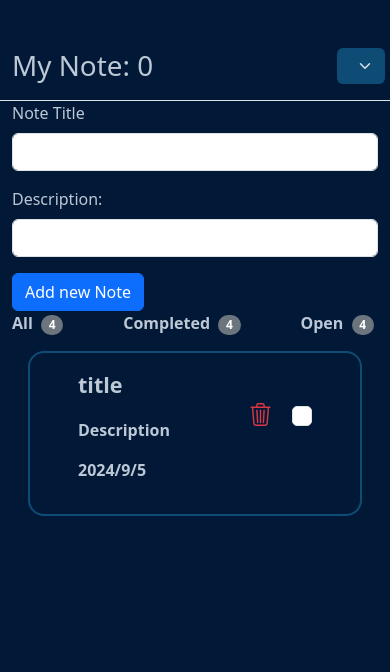
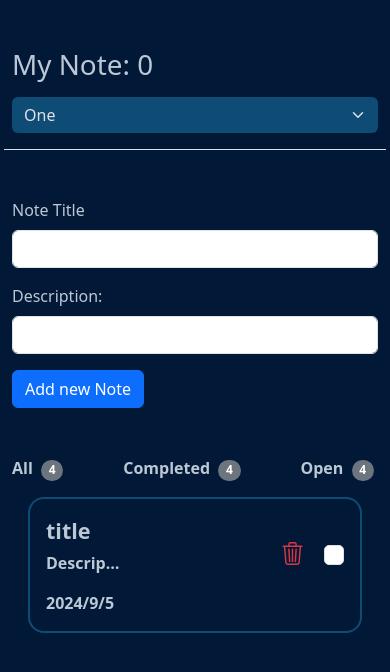
Before and after one commit to MohammadrezaNadirkhanloo/Not-App, a React (Vite) app: page / in a window 390 px wide. Shown: the top 672 px of the page. Built offline with nearby package versions, Linux system fonts and the light colour scheme.

Commit message:
Feat : add responsive

```diff
--- a/src/App.jsx
+++ b/src/App.jsx
@@ -1,13 +1,13 @@
 function App() {
   return (
     <>
-      <div className="row pt-5 pb-3 border-bottom align-items-center">
-        <div className="col-10">
+      <div className="row pt-5 pb-3 mb-5 border-bottom align-items-center g-3">
+        <div className="col-lg-10">
           <h1 className="text_color m-0">
             My Note: <span>0</span>
           </h1>
         </div>
-        <div data-bs-theme="dark" className="col-2">
+        <div data-bs-theme="dark" className="col-lg-2">
           <select
             class="form-select bg_input border-0 "
             aria-label="Default select example"
@@ -20,8 +20,8 @@ function App() {
           </select>
         </div>
       </div>
-      <div>
-        <div>
+      <div className="row g-5">
+        <div className="col-12 col-lg-6">
           <form>
             <div className="mb-3">
               <label for="Notetitle" className="form-label text_color">
@@ -40,8 +40,7 @@ function App() {
             </button>
           </form>
         </div>
-        <div>
-          <div>
+        <div className="col-12 col-lg-6">
           <div className="d-flex justify-content-between">
             <p className="text_color fw-semibold">
               All{" "}
@@ -56,11 +55,13 @@ function App() {
               <span class="badge text-bg-secondary mx-1 rounded-pill">4</span>
             </p>
           </div>
-            <div className="mx-3 border border-2 rounded-4 border_color py-3 px-5 ">
+          <div className="mx-3 border border-2 rounded-4 border_color p-3">
             <div className="d-flex justify-content-between">
               <div className="d-flex flex-column">
-                  <p className="fw-bold fs-4 text_color">title</p>
-                  <p className="fw-semibold fs-6 text_color Description">Description </p>
+                <p className="fw-bold fs-4 text_color mb-1">title</p>
+                <p className="fw-semibold fs-6 text_color Description">
+                  Description{" "}
+                </p>
               </div>
               <div className="d-flex align-items-center gap-2">
                 <button className="btn btn-outline-danger border-0">
@@ -83,8 +84,7 @@ function App() {
               </div>
             </div>
             <div>
-                <p className="text_color fw-bold">2024/9/5</p>
-              </div>
+              <p className="text_color fw-bold m-0">2024/9/5</p>
             </div>
           </div>
         </div>
--- a/src/index.css
+++ b/src/index.css
@@ -36,7 +36,7 @@ button > i {
 }
 
 .Description{
-  width: 30vw;
+  width: 20vw;
   overflow: hidden;
   white-space: nowrap;
   text-overflow: ellipsis;
```
Lines whose indentation alone changed are shown as unchanged.
